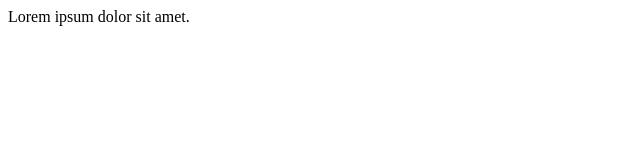
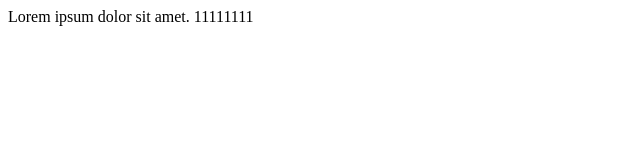
Before and after one commit to ShurpoT/backend_vercel, a website: page public/index.html in a window 1280 px wide. Shown: the full height of the page, 0-640 px from the left. Drawn offline with Linux system fonts and the light colour scheme.

Commit message:
changed server.js

```diff
--- a/public/index.html
+++ b/public/index.html
@@ -6,6 +6,6 @@
         <title>Document</title>
     </head>
     <body>
-        <div>Lorem ipsum dolor sit amet.</div>
+        <div>Lorem ipsum dolor sit amet. 11111111</div>
     </body>
 </html>
```
